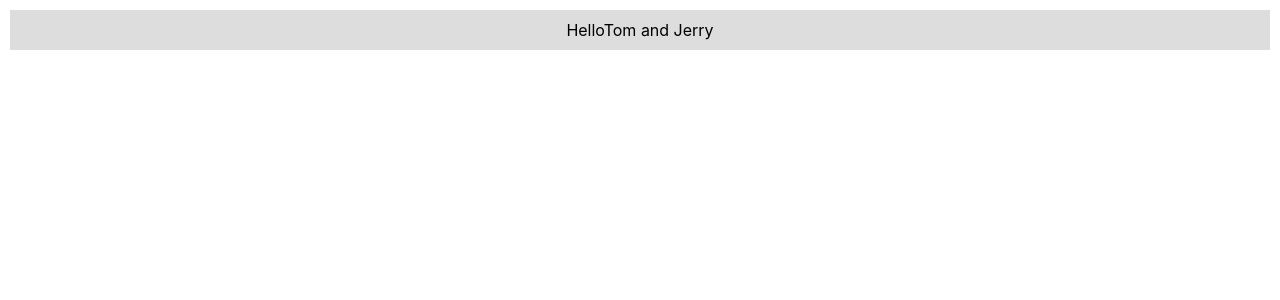
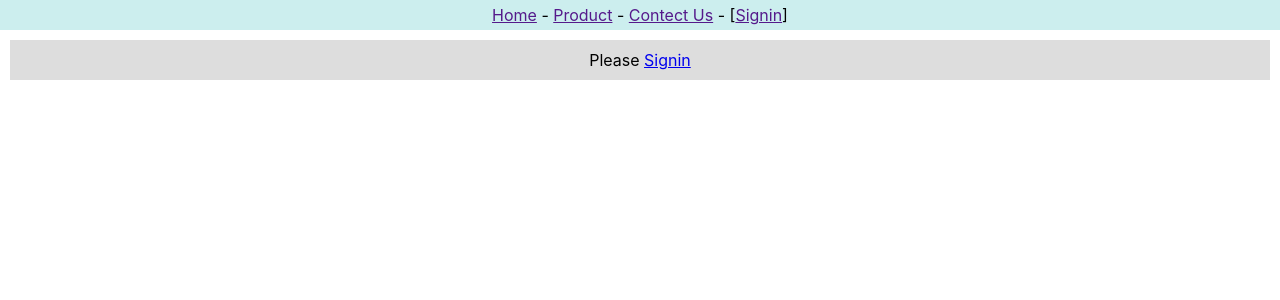
Before and after one commit to RIXZY-Connecting/app1, a React (Create React App) app: page / in a window 1280 px wide. Shown: the top 300 px of the page. Built offline with nearby package versions, Linux system fonts and the light colour scheme.

Commit message:
create context-content2.js and context-header2.js
create context-content2.js and context-header2.js

```diff
--- a/src/App.js
+++ b/src/App.js
@@ -1,11 +1,14 @@
 import React from 'react';
 import { userContext } from './context';
-import Content from './context-content';
+import Content2 from './context-content2';
+import Header2 from './context-header2';
 
 export default function App() {
+    let[user,setUser] = React.useState('')
     return (
-        <userContext.Provider value={'Tom and Jerry'}>
-            <Content/>
+        <userContext.Provider value={[user,setUser]}>
+            <Header2/>
+            <Content2/>
         </userContext.Provider>
     )
 }
--- a/src/context-content.js
+++ b/src/context-content.js
@@ -1,7 +1,7 @@
 import React from 'react'
 import { userContext } from './context.js'
 
-export default function Context(){
+export default function Content(){
     let user=React.useContext(userContext)
 
     const contentStyle = {
--- /dev/null
+++ b/src/context-content2.js
@@ -0,0 +1,28 @@
+import React from 'react'
+import { userContext } from './context.js'
+
+export default function Content2(){
+    let [user,setUser]=React.useContext(userContext)
+
+    const contentStyle = {
+        backgroundColor: '#ddd',
+        textAlign:'center',
+        margin:10,
+        padding:10
+    }
+    const onClickSignin=(event)=> {
+        event.preventDefault()
+        setUser('Supawich Sriviboonruttana')
+    }
+
+    return(
+        <div style={contentStyle}>
+            {
+                (user)
+            ?<span>Hello {user}</span>
+            :<span>Please <a href=" " onClick={onClickSignin}>
+                Signin</a></span>
+            }
+        </div>
+    )
+}
--- /dev/null
+++ b/src/context-header2.js
@@ -0,0 +1,39 @@
+import React from 'react'
+import {userContext} from './context'
+
+export default class Header2 extends React.Component{
+    static contextType = userContext
+
+
+    render(){
+        let[user,setUser]=this.context
+
+        const headerStyle={
+            backgroundColor:'#cee',
+            textAlign:'center',
+            padding : 5
+        }
+        const onClickSignout = (event) => {
+            event.preventDefault()
+            setUser('')
+        }
+        const onClickSign = (event) => {
+            event.preventDefault()
+            setUser('Supawich')
+        }
+        return(
+            <div style={headerStyle}>
+                <a href="">Home</a>&nbsp;-&nbsp;
+                <a href="">Product</a>&nbsp;-&nbsp;
+                <a href="">Contect Us</a>&nbsp;-&nbsp;
+                {
+                    (user)
+                    ?<span>[{user}&nbsp;:&nbsp;<a href=""
+                             onClick={onClickSignout}>Signout</a>]</span>
+                    :<span>[<a href="" onClick={onClickSign}>
+                            Signin</a>]</span>
+                }
+            </div>
+        )
+    }
+}
```
